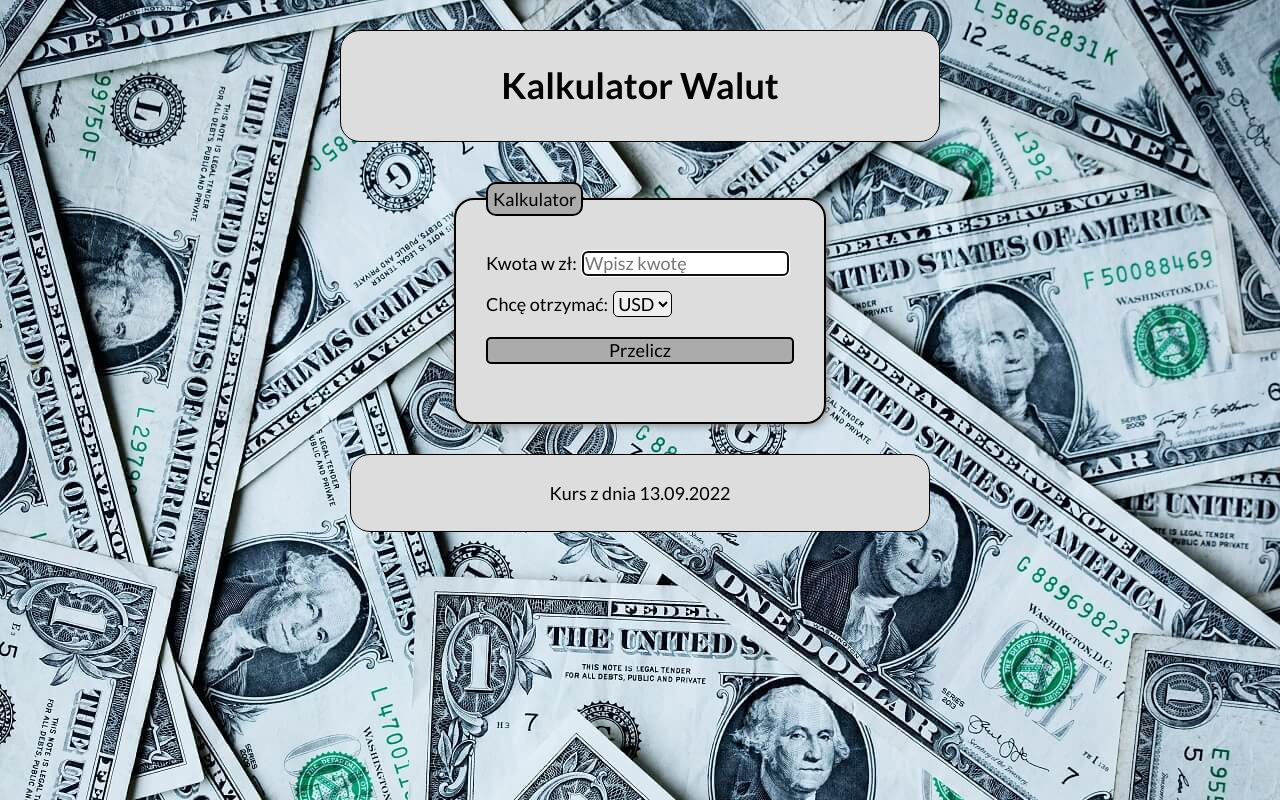
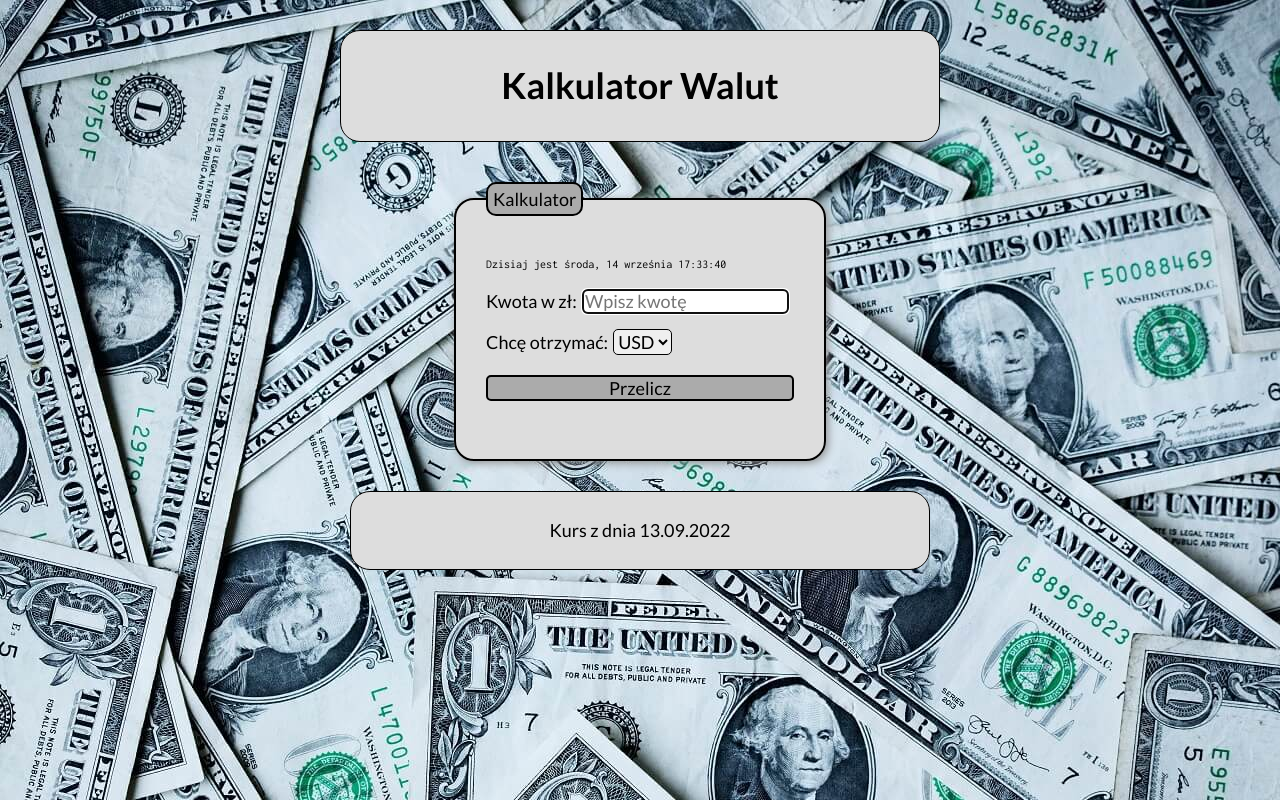
Before and after one commit to FilipBuchwald/currency-converter-react, a React (Create React App) app: page / in a window 1280 px wide. Built offline with nearby package versions, Linux system fonts and the light colour scheme.

Commit message:
added day and time display

```diff
--- /dev/null
+++ b/src/Form/Date/index.js
@@ -0,0 +1,33 @@
+import { useEffect, useState } from "react";
+import "./style.css"
+
+export const DateTime = () => {
+
+    const [date, setDate] = useState(new Date());
+
+    useEffect(() => {
+        const timer = setInterval(() => {
+            setDate(new Date())
+        }, 1000);
+
+        return () => {
+            clearInterval(timer)
+        }
+    });
+
+    return (
+        <div>
+            <p className="date">
+                Dzisiaj jest {date.toLocaleString("pl",
+                    {
+                        weekday: "long",
+                        day: "numeric",
+                        month: "long",
+                        hour: "numeric",
+                        minute: "numeric",
+                        second: "numeric"
+                    })}
+            </p>
+        </div>
+    )
+};
--- /dev/null
+++ b/src/Form/Date/style.css
@@ -0,0 +1,4 @@
+.date {
+    font-family: 'Inconsolata', monospace;
+    font-size: 12px;
+}
--- a/src/Form/index.js
+++ b/src/Form/index.js
@@ -2,6 +2,7 @@ import { useState } from "react";
 import "./style.css"
 import currencyBase from "./currencyBase";
 import { Result } from "./Result";
+import { DateTime } from "./Date";
 
 const Form = ({ result, calculateResult }) => {
     const onFormSubmit = (event) => {
@@ -20,6 +21,7 @@ const Form = ({ result, calculateResult }) => {
         >
             <fieldset className="form__fieldset">
                 <legend className="form__legend">Kalkulator</legend>
+                <DateTime/>
                 <div>
                     <label>
                         <span>
```
